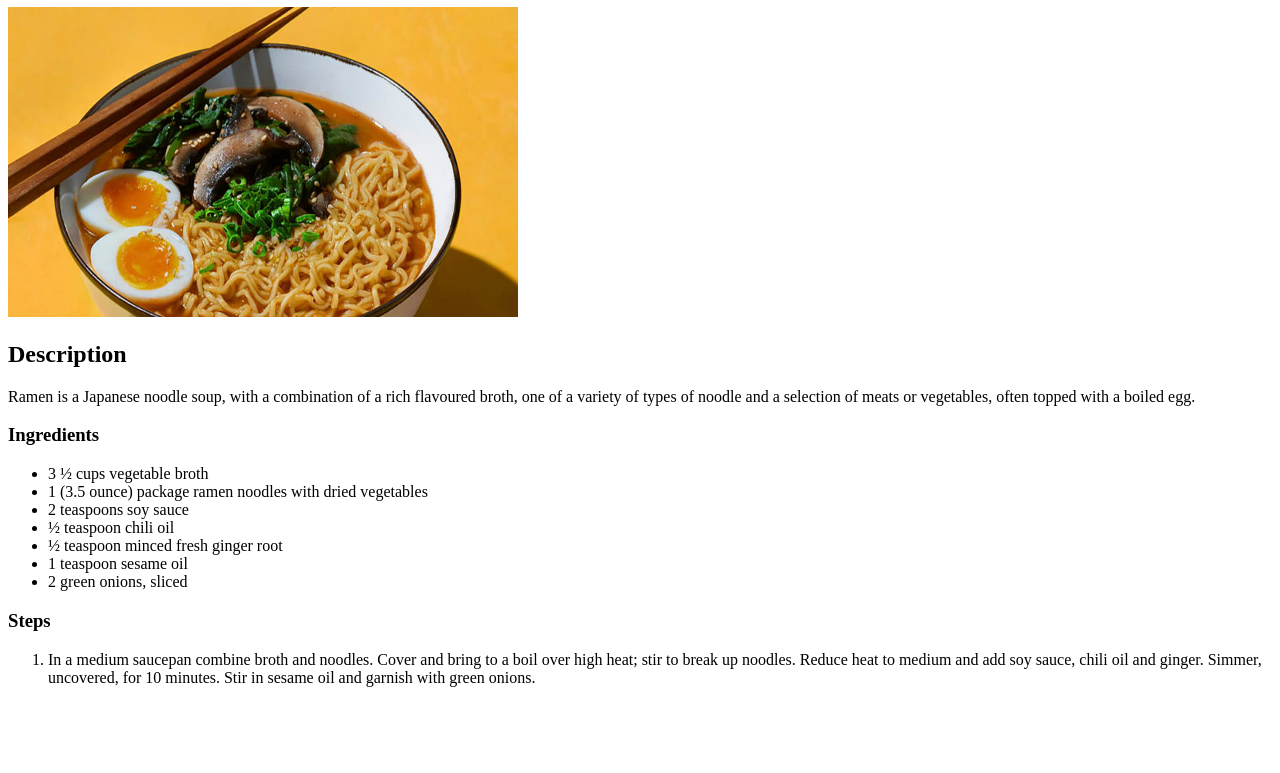
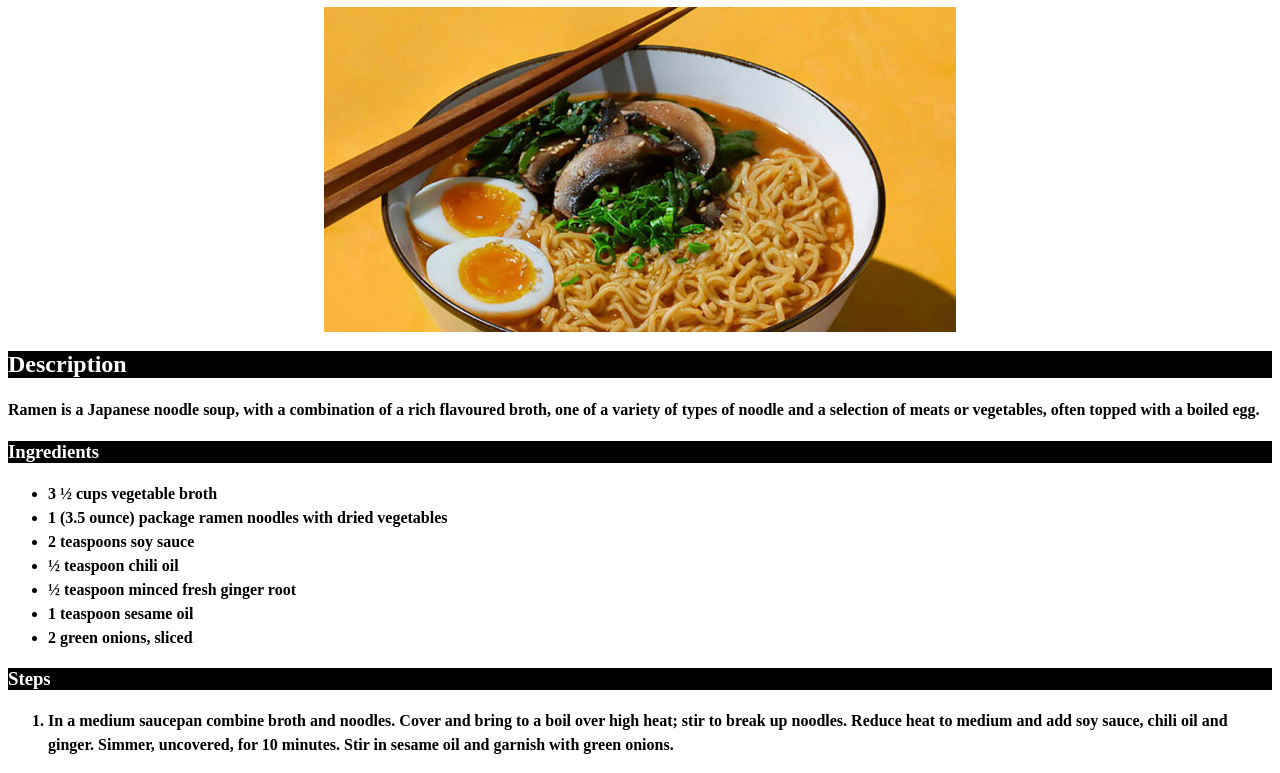
Before and after one commit to EmilMinke/odin-recipes, a plain HTML site: page recipes/ramen.html in a window 1280 px wide. Shown: the part 73-846 px from the top of the page. Before the commit the page ends 800 px from the top, so only its background shows below. Drawn offline with Linux system fonts and the light colour scheme.

Commit message:
Add stylesheet and adjustment to CSS

```diff
--- a/recipes/ramen.html
+++ b/recipes/ramen.html
@@ -4,6 +4,7 @@
     <meta charset="UTF-8">
     <meta name="viewport" content="width=device-width, initial-scale=1.0">
     <title>Ramen</title>
+    <link rel="stylesheet" href="../style.css">
 </head>
 <body>
     <h1>Ramen</h1>
--- /dev/null
+++ b/style.css
@@ -0,0 +1,26 @@
+h1,
+h2,
+h3 {
+    background-color: black;
+    color: white;
+}
+
+img {
+    display: block;
+    margin-left: auto;
+    margin-right: auto;
+    height: auto;
+    width: 50%;
+}
+
+a {
+    font-size: 24px;
+    font-weight: 800;
+    line-height: 1.8;
+}
+
+li,
+p {
+    font-weight: 700;
+    line-height: 1.5;
+}
```
Also changed, not shown: index.html (+1 -0 lines), recipes/curry.html (+1 -0 lines), recipes/taco.html (+1 -0 lines).
